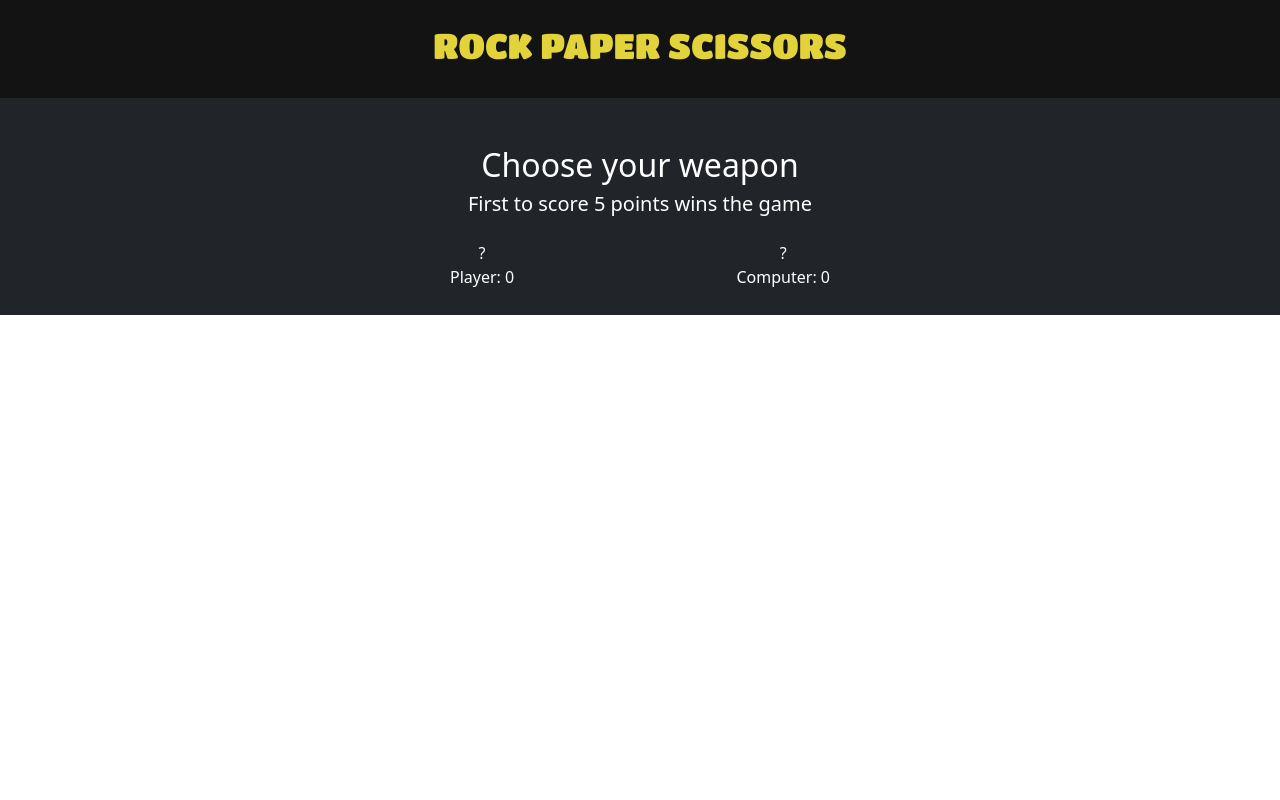
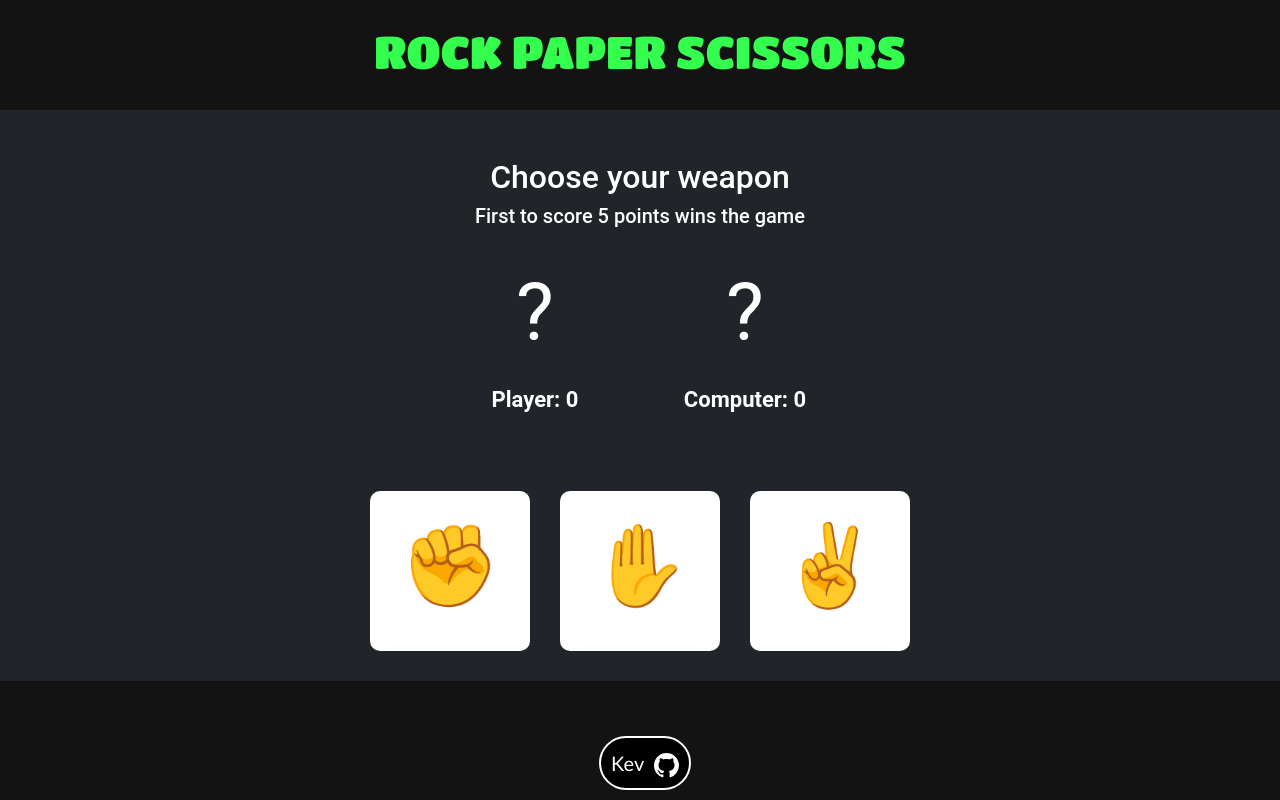
Before and after one commit to kevinserrano01/ROCK-PAPER-SCISSORS, a plain HTML site: page index.html in a window 1280 px wide. Drawn offline with nearby package versions, Linux system fonts and the light colour scheme.

Commit message:
estuve modificando estilos y componentes a mi proyecto

```diff
--- a/index.html
+++ b/index.html
@@ -47,10 +47,35 @@
         </div>
 
         <div id="buttons" class="container">
-
+            <button class="btn btn-square" id="btnPiedra">
+                <div class="figura">✊</div>
+            </button>
+            <button class="btn btn-square" id="btnPapel">
+                <div class="figura">✋</div>
+            </button>
+            <button class="btn btn-square" id="btnTijera">
+                <div class="figura">✌</div>
+            </button>
         </div>
 
     </main>
+
+    <footer class="footer container-fluid">
+
+        <div class="copy text-center text-light">
+            <!-- <p class="textFooter">&copy; 2022</p> -->
+        </div>
+
+        <a href="https://github.com/kevinserrano01" target="_blank">
+            <button id="footerKev">
+                Kev
+                <svg xmlns="http://www.w3.org/2000/svg" width="25" height="25" fill="currentColor" class="bi bi-github" viewBox="0 0 16 16">
+                    <path d="M8 0C3.58 0 0 3.58 0 8c0 3.54 2.29 6.53 5.47 7.59.4.07.55-.17.55-.38 0-.19-.01-.82-.01-1.49-2.01.37-2.53-.49-2.69-.94-.09-.23-.48-.94-.82-1.13-.28-.15-.68-.52-.01-.53.63-.01 1.08.58 1.23.82.72 1.21 1.87.87 2.33.66.07-.52.28-.87.51-1.07-1.78-.2-3.64-.89-3.64-3.95 0-.87.31-1.59.82-2.15-.08-.2-.36-1.02.08-2.12 0 0 .67-.21 2.2.82.64-.18 1.32-.27 2-.27.68 0 1.36.09 2 .27 1.53-1.04 2.2-.82 2.2-.82.44 1.1.16 1.92.08 2.12.51.56.82 1.27.82 2.15 0 3.07-1.87 3.75-3.65 3.95.29.25.54.73.54 1.48 0 1.07-.01 1.93-.01 2.2 0 .21.15.46.55.38A8.012 8.012 0 0 0 16 8c0-4.42-3.58-8-8-8z"/>
+                </svg>
+            </button>
+        </a>
+
+    </footer>
 
     <!-- js -->
     <!-- <script src="./script.js"></script> -->
--- a/styles.css
+++ b/styles.css
@@ -1,6 +1,14 @@
+html {
+    position: relative;
+    min-height: 100%;
+}
+
 body{
     margin: 0;
     padding: 0;
+    margin-bottom: 100px;
+    background-color: #131313;
+    font-family: 'Roboto', sans-serif;
 }
 
 .cont-title{
@@ -8,17 +16,18 @@ body{
 
 }
 #title1{
-    color: #e3d33b;
-    font-size: 35px;
+    color: #34ff4f;
+    font-size: 45px;
     font-family: 'Titan One', cursive;
 }
 
-.marcador{
+#marcador{
     margin-bottom: 15px;
 }
 
 .puntuacion{
     color: white;
+    font-size: 32px;
 }
 
 .message{
@@ -36,3 +45,109 @@ body{
     padding: 10px;
     margin: 0 auto;
 }
+
+.box{
+    width: 170px;
+}
+
+.score{
+    margin-top: 10px;
+    margin-bottom: 20px;
+    font-size: 22px;
+    font-weight: bold;
+}
+
+#buttons {
+    display: flex;
+    align-items: center;
+    justify-content: center;
+    gap: 30px;
+    padding: 30px;
+}
+
+.btn {
+    border-radius: 10px;
+    background-color: #ffffff;
+}
+
+.btn-square {
+    width: 160px;
+    height: 160px;
+}
+.btn:hover {
+    background-color: #a9a9a9;
+}
+
+.perfil{
+    font-size: 80px;
+    margin-bottom: 10px;
+}
+
+.figura {
+    font-size: 80px;
+    margin-bottom: 10px;
+  }
+
+.textFooter{
+    font-size: 15px;
+    color: #f02f2f;
+}
+
+
+.footer {
+    position: absolute;
+    bottom: 0;
+    left: 0;
+    display: flex;
+    align-items: center;
+    justify-content: center;
+    gap: 10px;
+    width: 100%;
+    padding: 10px;
+    color: white;
+    font-size: 20px;
+}
+
+#footerKev{
+    border: 2px solid #ffffff;
+    border-radius: 40px;
+    padding: 10px;
+    background-color: #000000;
+    color: white;
+    font-family:'Gill Sans', 'Gill Sans MT', Calibri, 'Trebuchet MS', sans-serif
+}
+
+
+.bi-github{
+    color: #ffffff;
+    margin-left: 5px;
+}
+
+
+
+@media (max-width: 550px) {
+    .title {
+      font-size: 18px;
+    }
+
+    .score-info {
+      font-size: 26px;
+    }
+
+    #buttons {
+      gap: 10px;
+    }
+
+    .btn-square {
+      width: 100px;
+      height: 100px;
+    }
+
+    .figura {
+      font-size: 50px;
+    }
+
+    .modal {
+      width: 95%;
+    }
+  }
```
